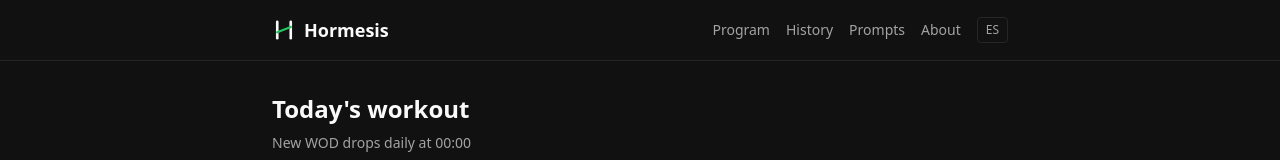
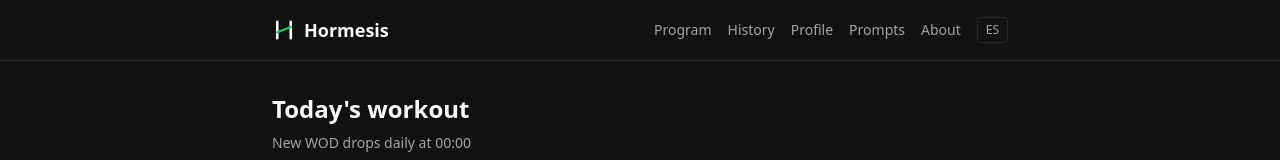
Before and after one commit to agurrey/ai-health-prompts, a Next.js app in the folder app/: page / in a window 1280 px wide. Shown: the top 160 px of the page. Built offline with nearby package versions, Linux system fonts and the light colour scheme.

Commit message:
feat(02-02): add Profile nav link to ClientShell
- Insert Profile/Perfil link between History and Prompts in global nav
- Bilingual: Profile (EN) / Perfil (ES)
- Uses existing nav link pattern with hover transition

```diff
--- a/app/src/components/ClientShell.tsx
+++ b/app/src/components/ClientShell.tsx
@@ -21,6 +21,9 @@ function Nav() {
           </Link>
           <Link href="/history" className="hover:text-foreground transition-colors">
             {t('History', 'Historial')}
+          </Link>
+          <Link href="/profile" className="hover:text-foreground transition-colors">
+            {t('Profile', 'Perfil')}
           </Link>
           <Link href="/prompts" className="hover:text-foreground transition-colors">
             Prompts
```
